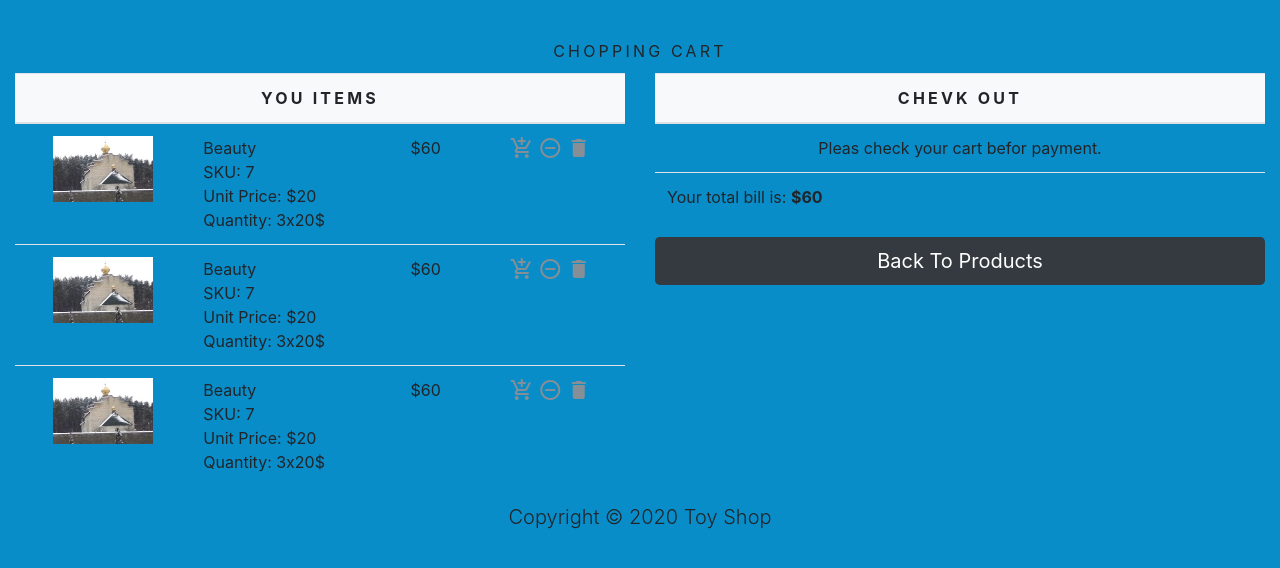
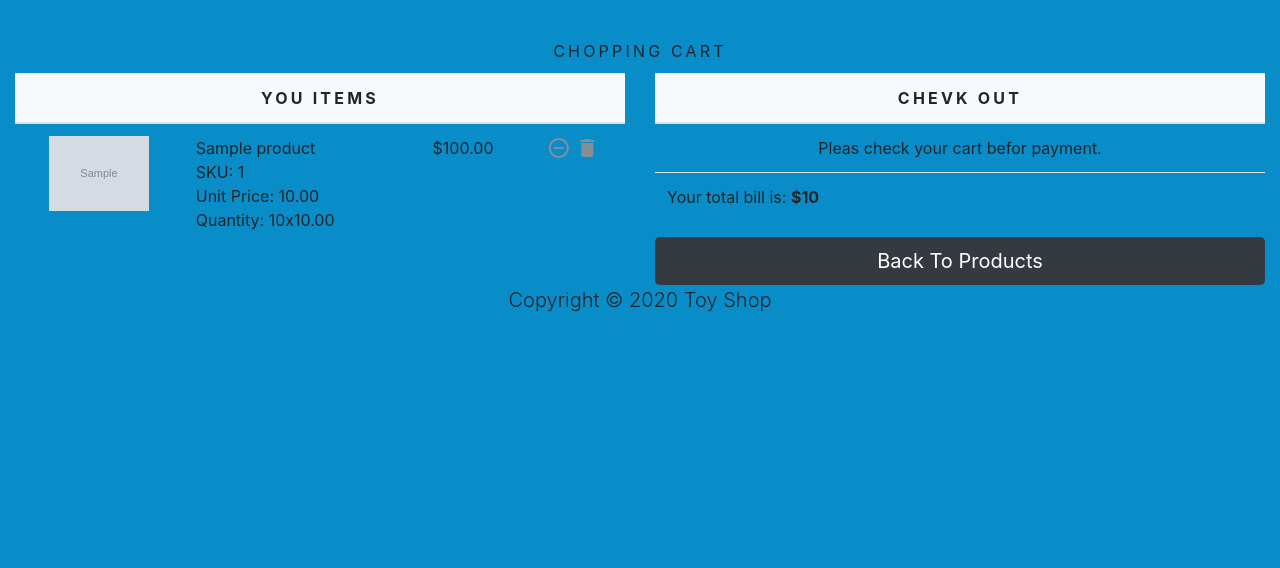
Before and after one commit to melnikalex1977/project-3, a Django app: template shop/templates/cart.html in a window 1280 px wide. Shown: the part 103-671 px from the top of the page. Run offline with Django 3.2, Linux system fonts and the light colour scheme; tables that the repository leaves empty hold one stand-in row (values such as "Sample post"); the template is opened without the code that fills it: values that come from a table or form of the project are taken from there, most other values are stand-ins (such as "Sample title", 1, 10 or a date in 2020); grey boxes marked "Sample" are stand-in pictures; some libraries are stand-ins or nearby versions.

Commit message:
Add lesson 116

```diff
--- a/ecommerce/settings.py
+++ b/ecommerce/settings.py
@@ -64,6 +64,7 @@
                 'django.contrib.auth.context_processors.auth',
                 'django.contrib.messages.context_processors.messages',
                 'shop.context_processors.menu_links',
+                'shop.context_processors.counter',
 
             ],
         },
--- a/shop/context_processors.py
+++ b/shop/context_processors.py
@@ -1,4 +1,20 @@
-from .models import Category
+from .models import Category, Cart, CartItem
+from .views import _cart_id
+
+def counter(request):
+	item_count = 0
+	if 'admin' in request.path:
+		return {}
+	else:
+		try:
+			cart = Cart.objects.filter(cart_id=_cart_id(request))
+			cart_items = CartItem.objects.all().filter(cart=cart[:1])
+			for cart_item in cart_items:
+				item_count += cart_item.quantity
+		except Cart.DoesNotExist:
+			item_count = 0
+	return dict(item_count=item_count)
+
 
 def menu_links(request):
 	links = Category.objects.all()
--- a/shop/models.py
+++ b/shop/models.py
@@ -42,3 +42,28 @@
 
 	def __str__(self):
 			return self.name
+
+class Cart(models.Model):
+	cart_id = models.CharField(max_length=250, blank=True)
+	date_added = models.DateField(auto_now_add=True)
+	class Meta:
+		ordering = ['date_added']
+		db_table = 'Cart'
+
+	def __str__(self):
+			return self.cart_id
+
+class CartItem(models.Model):
+	product = models.ForeignKey(Product, on_delete=models.CASCADE)
+	cart = models.ForeignKey(Cart, on_delete=models.CASCADE)
+	quantity = models.IntegerField()
+	active = models.BooleanField(default=True)
+
+	class Meta:
+		db_table = 'CartItem'
+
+	def sub_total(self):
+		return self.product.price * self.quantity
+
+	def __str__(self):
+			return self.product
--- a/shop/templates/cart.html
+++ b/shop/templates/cart.html
@@ -7,6 +7,19 @@
 {% endblock %}
 
 {% block content %}
+
+  {% if not cart_items %}
+  <div class="text-center">
+    <br>
+    <h1 class="text-center product_title">
+      Your cart is empty
+    </h1>
+    <br>
+    <p class="text-center">
+      Click <a href="{% url 'home' %}">here</a> to go back to products
+    </p>
+  </div>
+{% else %}
 <div class="text-center">
   <br>
   <div class="text-center product_title">
@@ -23,30 +36,38 @@
           </th>
         </tr>
       </thead>
-      {% for i in '123' %}
+      {% for cart_item in cart_items %}
         <tr>
           <td>
-            <a href="">
-              <img src="{% static 'images/3.jpg' %}" width="100">
+            <a href="cart_item.product.get_url">
+              <img src="{{cart_item.product.image.url}}" width="100">
             </a>
           </td>
           <td class="text-left">
-            Beauty
+            {{cart_item.product.name}}
             <br>
-            SKU: 7
+            SKU: {{cart_item.product.id}}
             <br>
-            Unit Price: $20
+            Unit Price: {{cart_item.product.price}}
             <br>
-            Quantity: 3x20$
-          </td>
-          <td class="text-left">
-            $60
+            Quantity: {{cart_item.quantity}}x{{cart_item.product.price}}
           </td>
           <td>
-            <a href=""><i class="material-icons cart-icon">add_shopping_cart</i></a>
-            <a href=""><i class="material-icons cart-icon">remove_circle_outline</i></a>
-            <a href=""><i class="material-icons cart-icon">delete</i></a>
+            ${{cart_item.sub_total}}
           </td>
+          {% if cart_item.quantity < cart_item.product.stock %}
+          <td>
+            <a href="{% url 'add_cart' cart_item.product.id %}"><i class="material-icons cart-icon">add_shopping_cart</i></a>
+            <a href="{% url 'cart_remove' cart_item.product.id %}"><i class="material-icons cart-icon">remove_circle_outline</i></a>
+            <a href="{% url 'cart_remove_product' cart_item.product.id %}"><i class="material-icons cart-icon">delete</i></a>
+          </td>
+          {% else %}
+          <td>
+            <a href="{% url 'cart_remove' cart_item.product.id %}"><i class="material-icons cart-icon">remove_circle_outline</i></a>
+            <a href="{% url 'cart_remove_product' cart_item.product.id %}"><i class="material-icons cart-icon">delete</i></a>
+          </td>
+          {% endif %}
+
         </tr>
       {% endfor %}
     </table>
@@ -68,13 +89,13 @@
         </tr>
         <tr class="text-left">
           <td>
-            Your total bill is: <strong>$60</strong>
+            Your total bill is: <strong>${{total}}</strong>
           </td>
         </tr>
       </tbody>
     </table>
      <div class="mx-auto">
-       <a href="" style="text-decoration: none;">
+       <a href="{% url 'home' %}" style="text-decoration: none;">
          <button type="button" class="btn btn-lg btn-block bg-dark text-white">
             Back To Products
          </button>
@@ -82,4 +103,5 @@
      </div>
     </div>
   </div>
+  {% endif %}
 {% endblock %}
--- a/shop/templates/navbar.html
+++ b/shop/templates/navbar.html
@@ -14,6 +14,11 @@
 		  </li>
 		  <li class="nav-item"><a class="nav-link text-danger text-uppercase font-weight-bold px-3" href="">Contacts </a></li>
 			<li class="nav-item"><a class="nav-link text-danger text-uppercase font-weight-bold px-3" href="">About </a></li>
+			{% if item_count > 0 %}
+			<li class="nav-item"><a class="nav-link text-danger text-uppercase font-weight-bold px-3" href="{% url 'cart_detail' %}"><i class="material-icons cart-icon">add_shopping_cart</i>
+			({{item_count}})
+			</a></li>
+			{% endif %}
 		  </ul>
 			<form class="form-inline">
 			<div class="input-group">
--- a/shop/templates/product.html
+++ b/shop/templates/product.html
@@ -18,10 +18,10 @@
       <h5 class="text-info font-italic mb-4">{{product.price}}</h5>
       <p class="product_desc">Product Descrition</p>
       <p class="text-justify product_text">{{product.descrition}}</p>
-      {% if product.stjck <= 0 %}
+      {% if product.stock <= 0 %}
       <p class="text-justify product_text">Out Of Stock</p>
       {% else %}
-      <a href="">Add To Cart</a>
+      <a href="{% url 'add_cart' product.id %}">Add To Cart</a>
       {% endif %}
     </div>
 
--- a/shop/urls.py
+++ b/shop/urls.py
@@ -5,5 +5,8 @@
     path('', views.home, name='home'),
     path('category/<slug:category_slug>', views.home, name='products_by_category'),
     path('category/<slug:category_slug>/<slug:product_slug>', views.product, name='product_detail'),
-    path('cart', views.cart, name='cart'),
+    path('cart', views.cart_detail, name='cart_detail'),
+    path('cart/add/<int:product_id>', views.add_cart, name='add_cart'),
+    path('cart/remove/<int:product_id>', views.cart_remove, name='cart_remove'),
+    path('cart/remove_product/<int:product_id>', views.cart_remove_product, name='cart_remove_product'),
 ]
--- a/shop/views.py
+++ b/shop/views.py
@@ -1,5 +1,6 @@
-from django.shortcuts import render, get_object_or_404
-from .models import Category, Product
+from django.shortcuts import render, get_object_or_404, redirect
+from .models import Category, Product, Cart, CartItem
+from django.core.exceptions import ObjectDoesNotExist
 # Create your views here.
 def home(request, category_slug=None):
 	category_page = None
@@ -18,5 +19,56 @@
 		raise e
 	return render(request, 'product.html', {'product': product})
 
-def cart(request):
-	return render(request, 'cart.html')
+def _cart_id(request):
+	cart = request.session.session_key
+	if not cart:
+		cart = request.session.create()
+	return cart
+
+def add_cart(request, product_id):
+	product = Product.objects.get(id=product_id)
+	try:
+		cart = Cart.objects.get(cart_id=_cart_id(request))
+	except Cart.DoesNotExist:
+		cart = Cart.objects.create(cart_id=_cart_id(request))
+		cart.save()
+	try:
+		cart_item = CartItem.objects.get(product=product, cart=cart)
+		if cart_item.quantity < cart_item.product.stock:
+			cart_item.quantity += 1
+		cart_item.save()
+	except CartItem.DoesNotExist:
+		cart_item = CartItem.objects.create(product=product, quantity=1, cart=cart)
+		cart_item.save()
+
+	return redirect('cart_detail')
+
+def cart_detail(request, total=0, counter=0, cart_items=None):
+	try:
+		cart = Cart.objects.get(cart_id=_cart_id(request))
+		cart_items = CartItem.objects.filter(cart=cart, active=True)
+		for cart_item in cart_items:
+			total += (cart_item.product.price * cart_item.quantity)
+			counter += cart_item.quantity
+	except ObjectDoesNotExist:
+		pass
+
+	return render(request, 'cart.html', dict(cart_items=cart_items, total=total, counter=counter))
+
+def cart_remove(request, product_id):
+	cart = Cart.objects.get(cart_id=_cart_id(request))
+	product = get_object_or_404(Product, id=product_id)
+	cart_item = CartItem.objects.get(product=product, cart=cart)
+	if cart_item.quantity > 1:
+		cart_item.quantity -= 1
+		cart_item.save()
+	else:
+		cart_item.delete()
+	return redirect('cart_detail')
+
+def cart_remove_product(request, product_id):
+	cart = Cart.objects.get(cart_id=_cart_id(request))
+	product = get_object_or_404(Product, id=product_id)
+	cart_item = CartItem.objects.get(product=product, cart=cart)
+	cart_item.delete()
+	return redirect('cart_detail')
```
Also changed, not shown: shop/migrations/0004_cart_cartitem.py (added), shop/migrations/0005_auto_20211009_1142.py (added).
